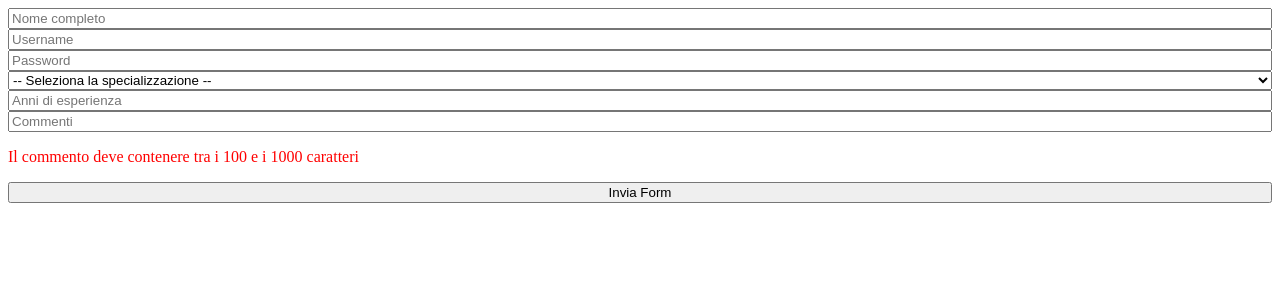
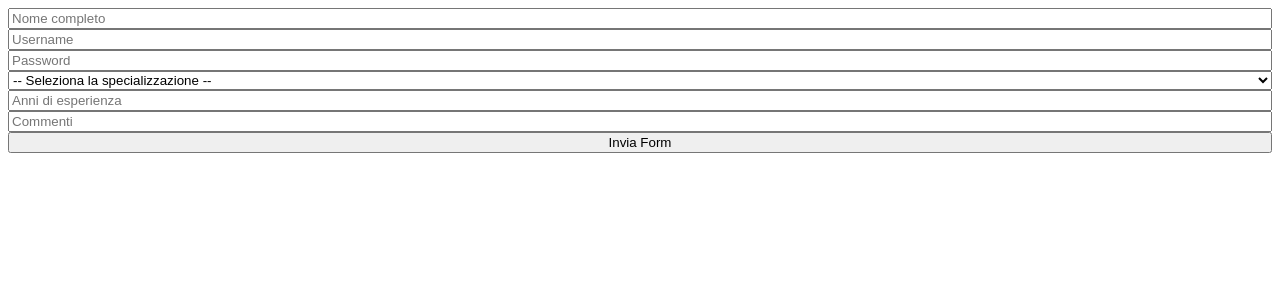
Before and after one commit to giovanni-arduini/ex-react-useref-signup, a React (Vite) app: page / in a window 1280 px wide. Shown: the top 300 px of the page. Built offline with nearby package versions, Linux system fonts and the light colour scheme.

Commit message:
FIX comment validation

```diff
--- a/src/App.jsx
+++ b/src/App.jsx
@@ -30,9 +30,7 @@ function App() {
   }, [password]);
 
   const isDescriptionValid = useMemo(() => {
-    return (
-      comments.trim().length > 100 && comments.trim().length < 1000, [comments]
-    );
+    return comments.trim().length > 100 && comments.trim().length < 1000;
   }, [comments]);
 
   function handleSubmit(e) {
@@ -100,7 +98,7 @@ function App() {
           onChange={(e) => setPassword(e.target.value)}
         />
 
-        {password.trim() && (
+        {password && (
           <p style={{ color: isPasswordValid ? "green" : "red" }}>
             {isPasswordValid
               ? "Password valida"
@@ -137,11 +135,11 @@ function App() {
           onChange={(e) => setComments(e.target.value)}
         />
 
-        {comments.trim().length > 100 && comments.length < 1000 ? (
-          <p style={{ color: "green" }}>Commento valido</p>
-        ) : (
-          <p style={{ color: "red" }}>
-            Il commento deve contenere tra i 100 e i 1000 caratteri
+        {comments.trim() && (
+          <p style={{ color: isDescriptionValid ? "green" : "red" }}>
+            {isDescriptionValid
+              ? "Commento inserito correttamente"
+              : "Il commento deve contenere tra i 100 e i 1000 caratteri"}
           </p>
         )}
 
```
